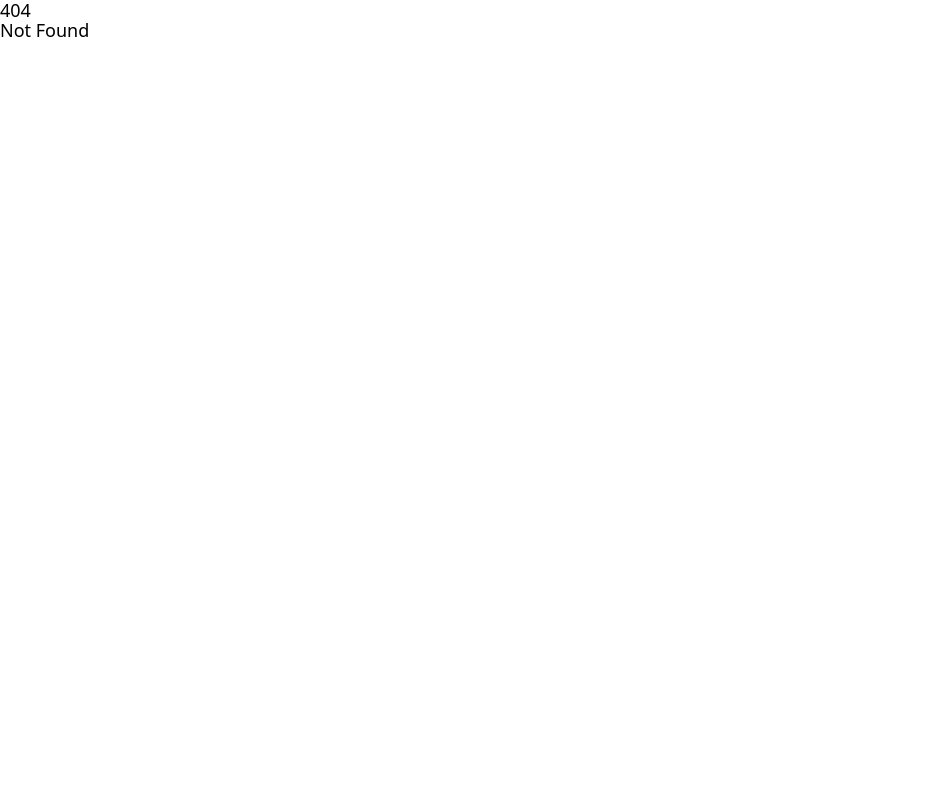
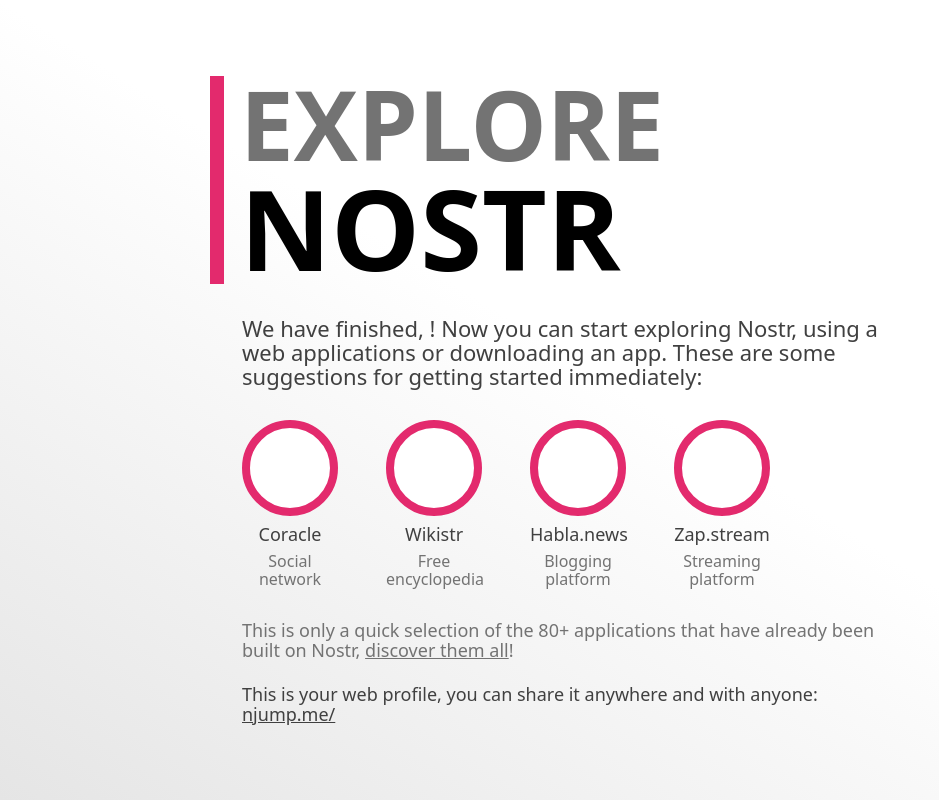
Before and after one commit to nostr-net/nstart, a SvelteKit app: page /finish in a window 1280 px wide. Before the commit this address had no page. Shown: the whole page, without its empty margins (0-939 px from the left). Built offline with nearby package versions, Linux system fonts and the light colour scheme.

Commit message:
Add finish step

```diff
--- /dev/null
+++ b/src/routes/finish/+page.svelte
@@ -0,0 +1,58 @@
+<script lang="ts">
+	import BasicLayout from '$lib/BasicLayout.svelte';
+	import { name, npub } from '$lib/store';
+	import ClipToCopy from '$lib/ClipToCopy.svelte';
+</script>
+
+<BasicLayout>
+	<div slot="content">
+		<!-- Welcome title -->
+		<div class="mb-8 border-l-[0.9rem] border-strongpink pl-4 sm:-ml-8">
+			<h1 class="font-bold">
+				<div class="text-[3rem] leading-[1em] text-neutral-500 sm:text-[6rem]">EXPLORE</div>
+				<div class="break-words text-[3.5rem] leading-[1em] sm:h-auto sm:text-[7rem]" id="tw">
+					NOSTR
+				</div>
+			</h1>
+		</div>
+
+		<!-- Intro text -->
+		<div class="text-neutral-700 sm:w-[80%]">
+			<p class="mb-6 text-xl">
+				We have finished, <strong>{$name}</strong>! Now you can start exploring Nostr, using a web
+				applications or downloading an app. These are some suggestions for getting started
+				immediately:
+			</p>
+			<div class="mt-8 grid grid-cols-2 sm:flex sm:flex-row sm:gap-12 gap-x-12 gap-y-6">
+				<div class="flex w-24 flex-col justify-self-center">
+					<div class="h-24 w-24 rounded-full border-8 border-strongpink bg-white"></div>
+					<div class="mt-2 text-center">Coracle</div>
+					<div class="mt-2 text-center text-sm text-neutral-500">Social network</div>
+				</div>
+				<div class="flex w-24 flex-col justify-self-center">
+					<div class="h-24 w-24 rounded-full border-8 border-strongpink bg-white"></div>
+					<div class="mt-2 text-center">Wikistr</div>
+					<div class="mt-2 text-center text-sm text-neutral-500">Free encyclopedia</div>
+				</div>
+				<div class="flex w-24 flex-col justify-self-center">
+					<div class="h-24 w-24 rounded-full border-8 border-strongpink bg-white"></div>
+					<div class="mt-2 text-center">Habla.news</div>
+					<div class="mt-2 text-center text-sm text-neutral-500">Blogging platform</div>
+				</div>
+				<div class="flex w-24 flex-col justify-self-center">
+					<div class="h-24 w-24 rounded-full border-8 border-strongpink bg-white"></div>
+					<div class="mt-2 text-center">Zap.stream</div>
+					<div class="mt-2 text-center text-sm text-neutral-500">Streaming platform</div>
+				</div>
+			</div>
+			<p class="mt-8 text-neutral-500">
+				This is only a quick selection of the 80+ applications that have already been built on
+				Nostr, <a href="https://nostrapps.com" class="underline">discover them all</a>!
+			</p>
+			<p class="mt-6">
+				This is your web profile, you can share it anywhere and with anyone:<br />
+				<a href="https://njump.me/{$npub}" class="underline">njump.me/{$npub}</a>
+			</p>
+		</div>
+	</div>
+</BasicLayout>
```
